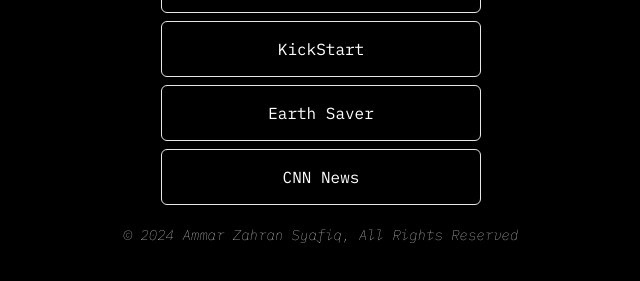
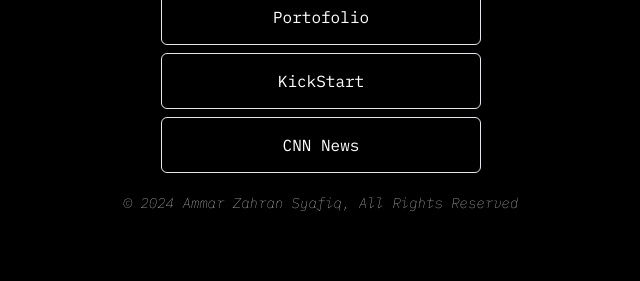
Before and after one commit to ammarzhrn/ammarzhrn.github.io, a plain HTML site: page index.html in a window 1280 px wide. Shown: the part 325-606 px from the top of the page, without its empty margins (319-959 px from the left). Drawn offline with nearby package versions, Linux system fonts and the light colour scheme.

```diff
--- a/index.html
+++ b/index.html
@@ -41,10 +41,6 @@
             </div>
 
             <div class="items w-full h-14 max-md:h-12 border rounded-md flex justify-center items-center py-4 hover:opacity-70 hover:text-lg duration-200">
-                <a href="/Cukurukuk-Brigade/index.html" target="_blank">Earth Saver</a>
-            </div>
-
-            <div class="items w-full h-14 max-md:h-12 border rounded-md flex justify-center items-center py-4 hover:opacity-70 hover:text-lg duration-200">
                 <a href="/News/index.html" target="_blank">CNN News</a>
             </div>
 
```
